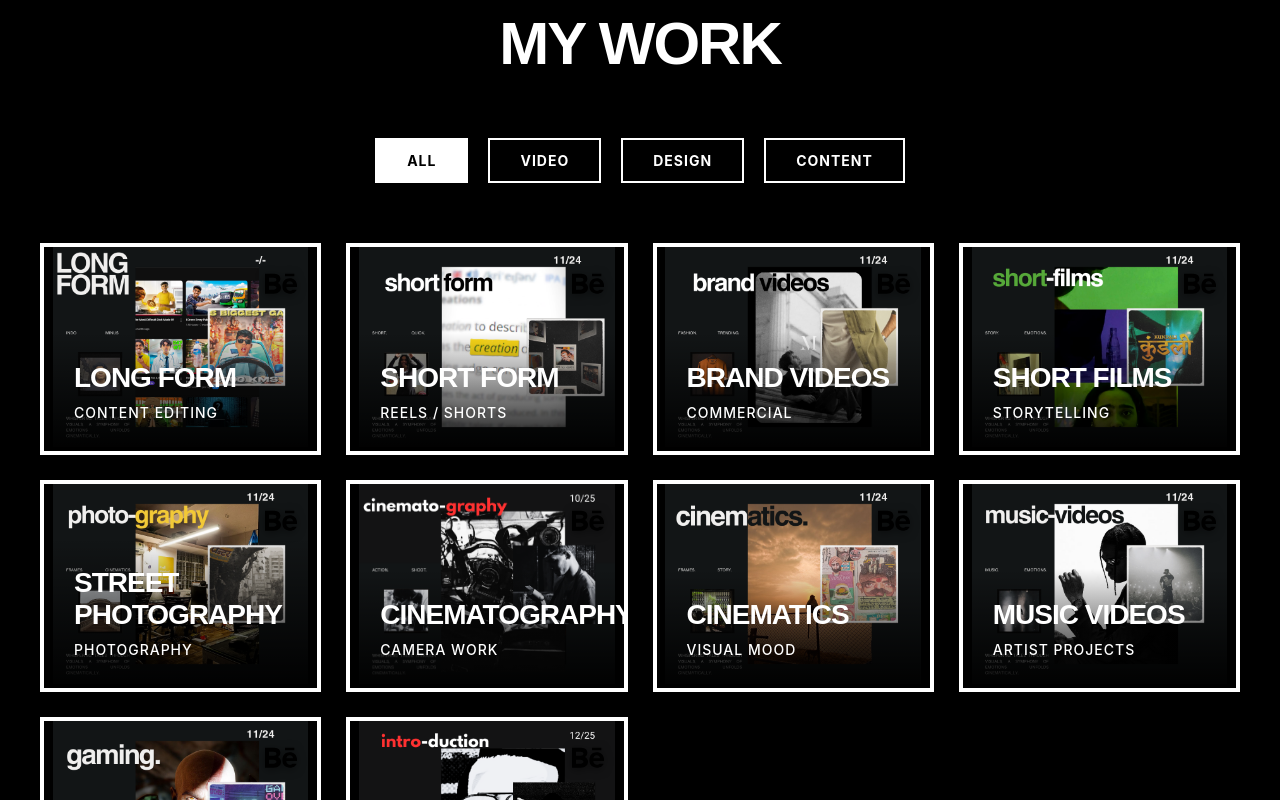
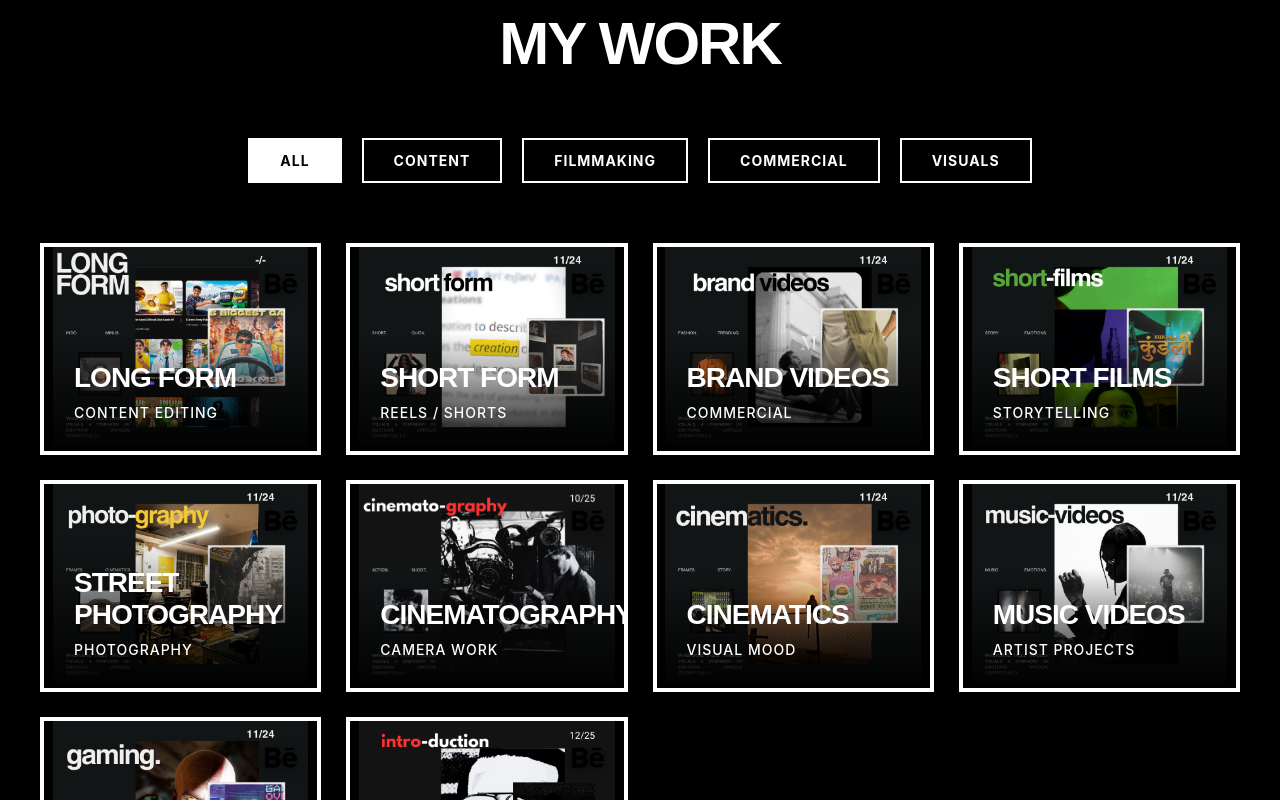
Before and after one commit to aryannaikar/creator-portfolio, a React (Create React App) app: page / in a window 1280 px wide. Shown: the part 1580-2380 px from the top of the page. Built offline with nearby package versions, Linux system fonts and the light colour scheme.

Commit message:
updated footer

```diff
--- a/src/components/Footer/Footer.css
+++ b/src/components/Footer/Footer.css
@@ -95,8 +95,22 @@ footer span {
 .footer p {
   color: #cccccc;
   font-size: 14px;
+  margin-bottom: 5px;
+  font-weight: 500;
+}
+
+.footer-credits {
   margin-bottom: 15px;
-  font-weight: 500;
+}
+
+.credit-link {
+  color: #ffffff;
+  text-decoration: underline;
+  transition: color 0.3s ease;
+}
+
+.credit-link:hover {
+  color: #cccccc;
 }
 
 .back-to-top {
--- a/src/components/Footer/Footer.js
+++ b/src/components/Footer/Footer.js
@@ -15,7 +15,7 @@ export default function Footer() {
     { href: "https://www.linkedin.com/in/amaanmirza1", label: "LinkedIn", icon: <Linkedin />, tooltip: "LinkedIn" },
     { href: "https://www.behance.net/amaanmirza3", label: "Behance", icon: <img src={behanceLogo} alt="Behance" className="behance-logo-img" />, tooltip: "Behance Portfolio" },
     { href: "https://youtube.com/@indominuss", label: "YouTube", icon: <Youtube />, tooltip: "YouTube Channel" },
-    { href: "mailto:amaanmirza0413@gmail.com", label: "Email", icon: <Mail />, tooltip: "amaanmirza0413@gmail.com" },
+    { href: "mailto:workwithindo@gmail.com", label: "Email", icon: <Mail />, tooltip: "workwithindo@gmail.com" },
     // { href: "https://wa.me/919833097622", label: "WhatsApp", icon: <MessageCircle />, tooltip: "WhatsApp Chat" }
   ];
 
@@ -50,14 +50,16 @@ export default function Footer() {
         ))}
       </motion.div>
 
-      <motion.p
+      <motion.div
+        className="footer-credits"
         initial={{ opacity: 0 }}
         whileInView={{ opacity: 1 }}
         transition={{ duration: 0.6, delay: 0.3, ease: "easeOut" }}
         viewport={{ once: false, amount: 0.3 }}
       >
-        © 2026 Amaan Mirza. All rights reserved.
-      </motion.p>
+        <p>© 2026 Amaan Mirza. All rights reserved.</p>
+        <p>Website created by <a href="https://github.com/AryanNaikar" target="_blank" rel="noopener noreferrer" className="credit-link">AryanNaikar</a></p>
+      </motion.div>
 
       <motion.span
         className="back-to-top"
--- a/src/components/Portfolio/Portfolio.js
+++ b/src/components/Portfolio/Portfolio.js
@@ -17,56 +17,56 @@ import cinematicImg from "../../assets/images/VIDEOGRAPHY.png";
 const projects = [
   {
     title: "Long Form",
-    category: "video",
+    category: "content",
     views: "Content Editing",
     img: longFormImg,
     link: "https://www.behance.net/gallery/181517213/Content-Editing"
   },
   {
     title: "Short Form",
-    category: "video",
+    category: "content",
     views: "Reels / Shorts",
     img: shortFormImg,
     link: "https://www.behance.net/gallery/181516523/Short-Form"
   },
   {
     title: "Brand Videos",
-    category: "video",
+    category: "commercial",
     views: "Commercial",
     img: brandVideosImg,
     link: "https://www.behance.net/gallery/211324401/Brand-videos"
   },
   {
     title: "Short Films",
-    category: "video",
+    category: "filmmaking",
     views: "Storytelling",
     img: shortFilmsImg,
     link: "https://www.behance.net/gallery/213844679/Short-Films"
   },
   {
     title: "Street Photography",
-    category: "design",
+    category: "visuals",
     views: "Photography",
     img: photographyImg,
     link: "https://www.behance.net/gallery/205588625/Street-Photography"
   },
   {
     title: "Cinematography",
-    category: "video",
+    category: "visuals",
     views: "Camera Work",
     img: cinematicImg,
     link: "https://www.behance.net/gallery/236982605/Cinematography"
   },
   {
     title: "Cinematics",
-    category: "video",
+    category: "visuals",
     views: "Visual Mood",
     img: cinematicsImg,
     link: "https://www.behance.net/gallery/198099505/Cinematics"
   },
   {
     title: "Music Videos",
-    category: "video",
+    category: "filmmaking",
     views: "Artist Projects",
     img: musicVideosImg,
     link: "https://www.behance.net/gallery/213820707/Music-videos"
@@ -80,14 +80,14 @@ const projects = [
   },
   {
     title: "Introduction",
-    category: "content",
+    category: "commercial",
     views: "Intro Edits",
     img: introductionImg,
     link: "https://www.behance.net/gallery/240644035/Introduction-videos"
   }
 ];
 
-const categories = ["all", "video", "design", "content"];
+const categories = ["all", "content", "filmmaking", "commercial", "visuals"];
 
 
 // Behance Icon Component
```
